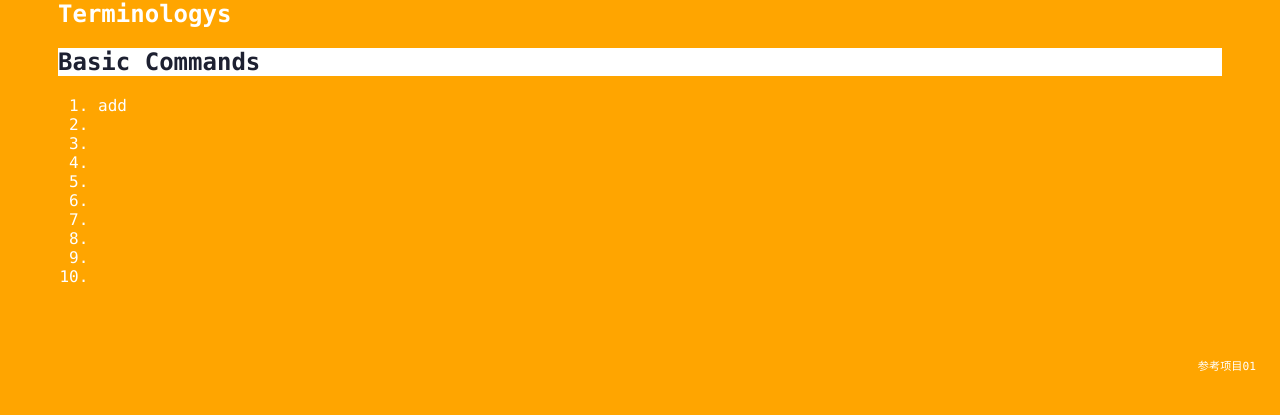
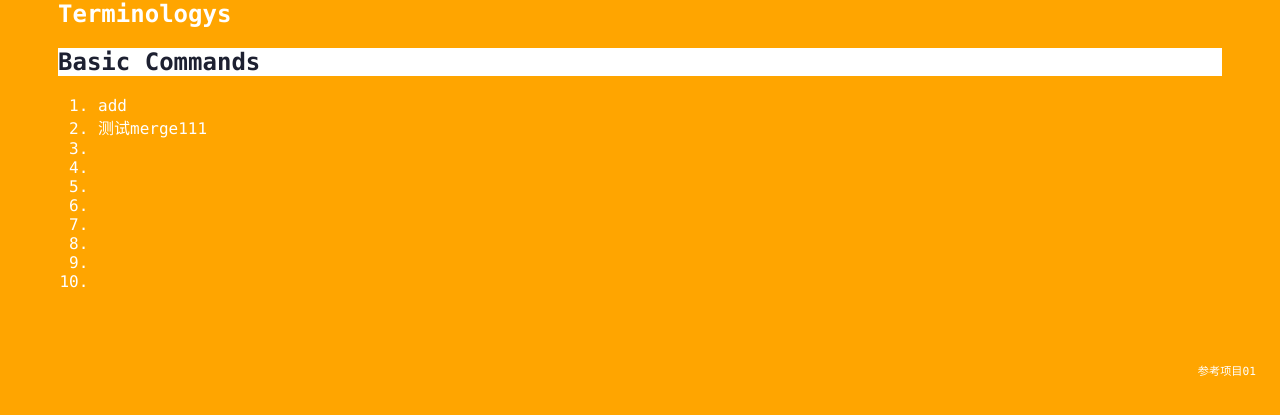
Before and after one commit to willardwang/git_learning, a plain HTML site: page index.html in a window 1280 px wide. Both pictures are taken after a click on the element "Basic Commands". Shown: the part 245-660 px from the top of the page. Drawn offline with Linux system fonts and the light colour scheme.

Commit message:
测试merge 1个文件

```diff
--- a/index.html
+++ b/index.html
@@ -30,7 +30,7 @@
             <div class="panel">
                 <ol>
                     <li>add</li>
-                    <li></li>
+                    <li>测试merge111</li>
                     <li></li>
                     <li></li>
                     <li></li>
```
